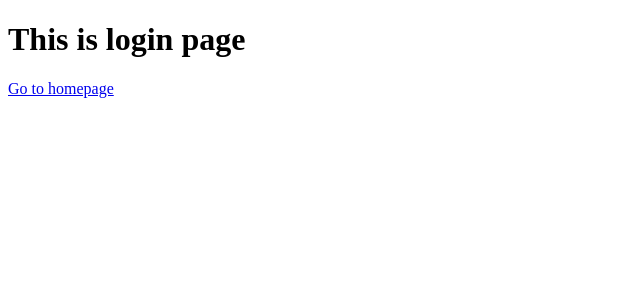
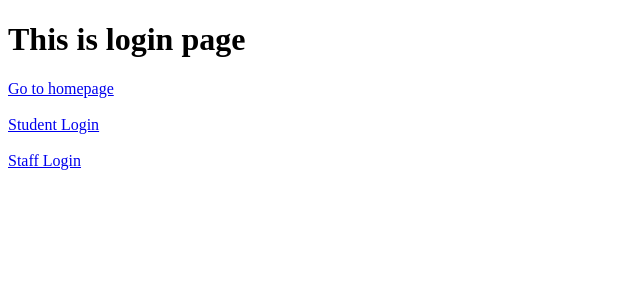
Before and after one commit to vaibhavj20/Learning-NEXT.JS, a Next.js app in the folder practice-project/: page /login in a window 1280 px wide. Shown: the top 300 px of the page, without its empty margins (0-640 px from the left). Built offline with nearby package versions, Linux system fonts and the light colour scheme.

Commit message:
added login subpages

```diff
--- a/practice-project/src/app/login/page.js
+++ b/practice-project/src/app/login/page.js
@@ -6,6 +6,12 @@ const LoginPage = () => {
     <div>
       <h1>This is login page</h1>
       <Link href="/">Go to homepage</Link>
+      <br />
+      <br />
+      <Link href="login/studentlogin">Student Login</Link>
+      <br />
+      <br />
+      <Link href="login/stafflogin">Staff Login</Link>
     </div>
   );
 };
```
